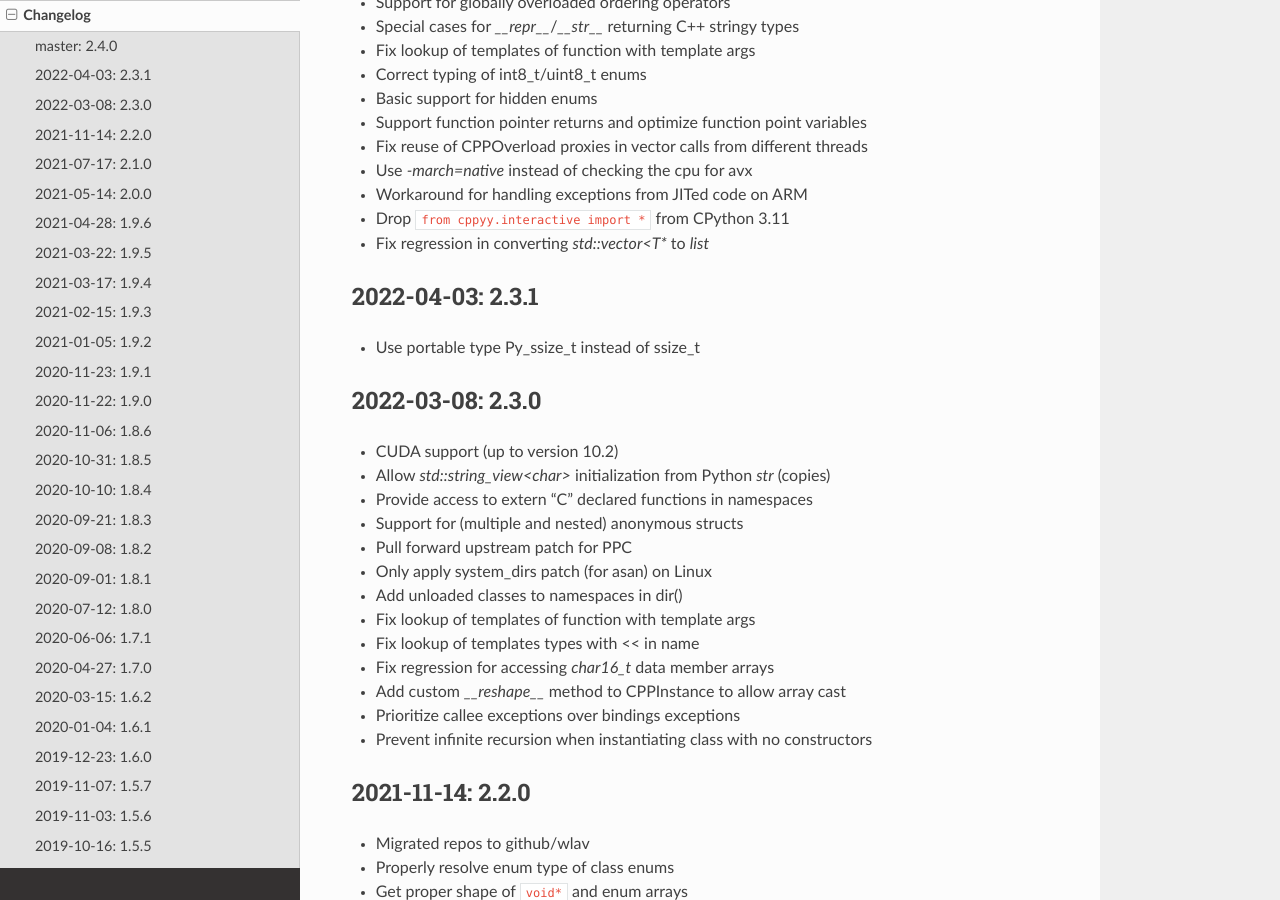
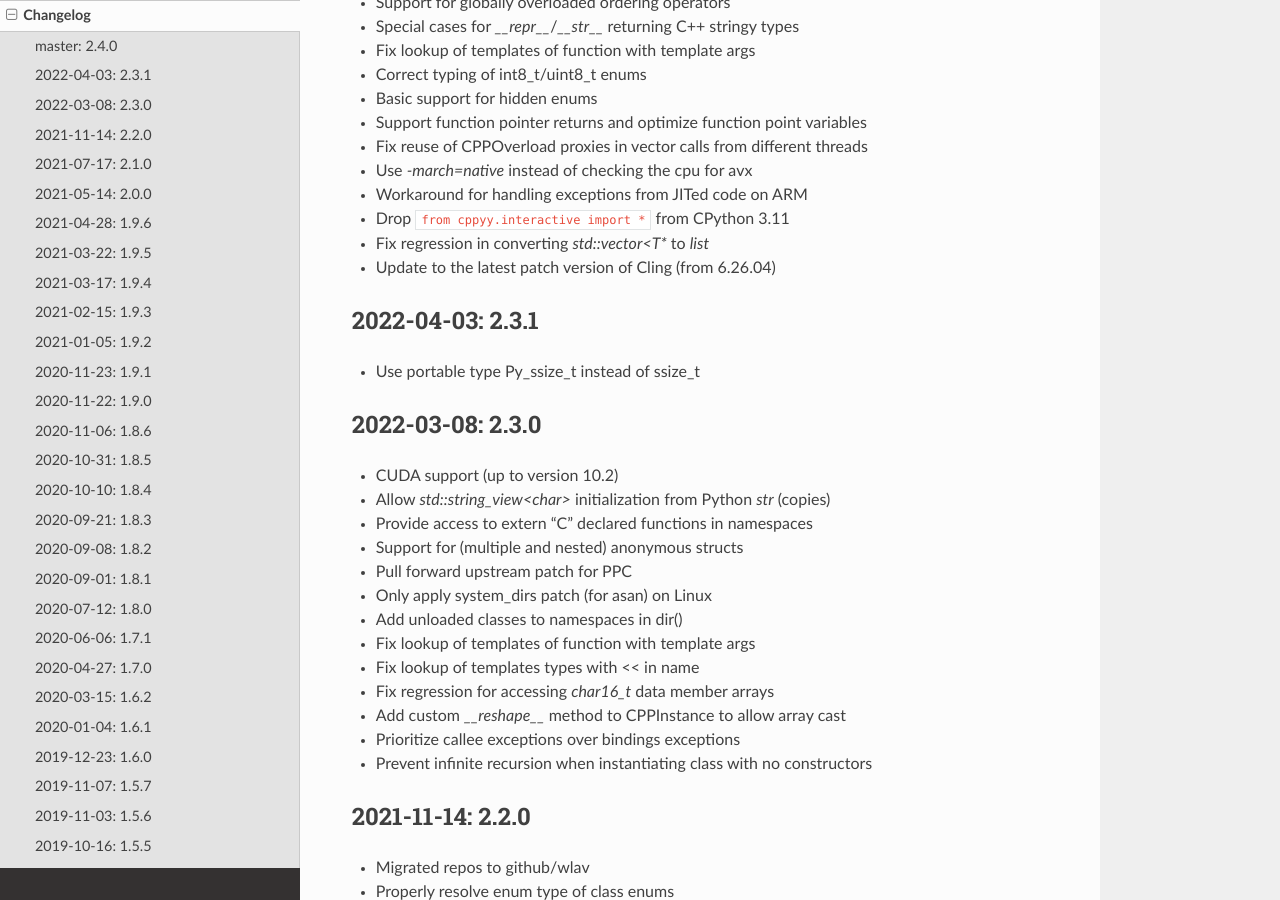
Before and after one commit to wlav/cppyy, a Sphinx documentation site: the page built from doc/source/changelog.rst, in a window 1280 px wide and 900 px high, scrolled down 417 px. Built offline with Sphinx 7.4.7 and the Read the Docs theme 2.0.0, drawn with Linux system fonts in a browser that asks for light colours.

Commit message:
update to the latest patch version of Cling (from 6.26.04)

```diff
--- a/doc/source/changelog.rst
+++ b/doc/source/changelog.rst
@@ -28,6 +28,7 @@ master: 2.4.0
 * Workaround for handling exceptions from JITed code on ARM
 * Drop ``from cppyy.interactive import *`` from CPython 3.11
 * Fix regression in converting `std::vector<T*` to `list`
+* Update to the latest patch version of Cling (from 6.26.04)
 
 
 2022-04-03: 2.3.1
```
